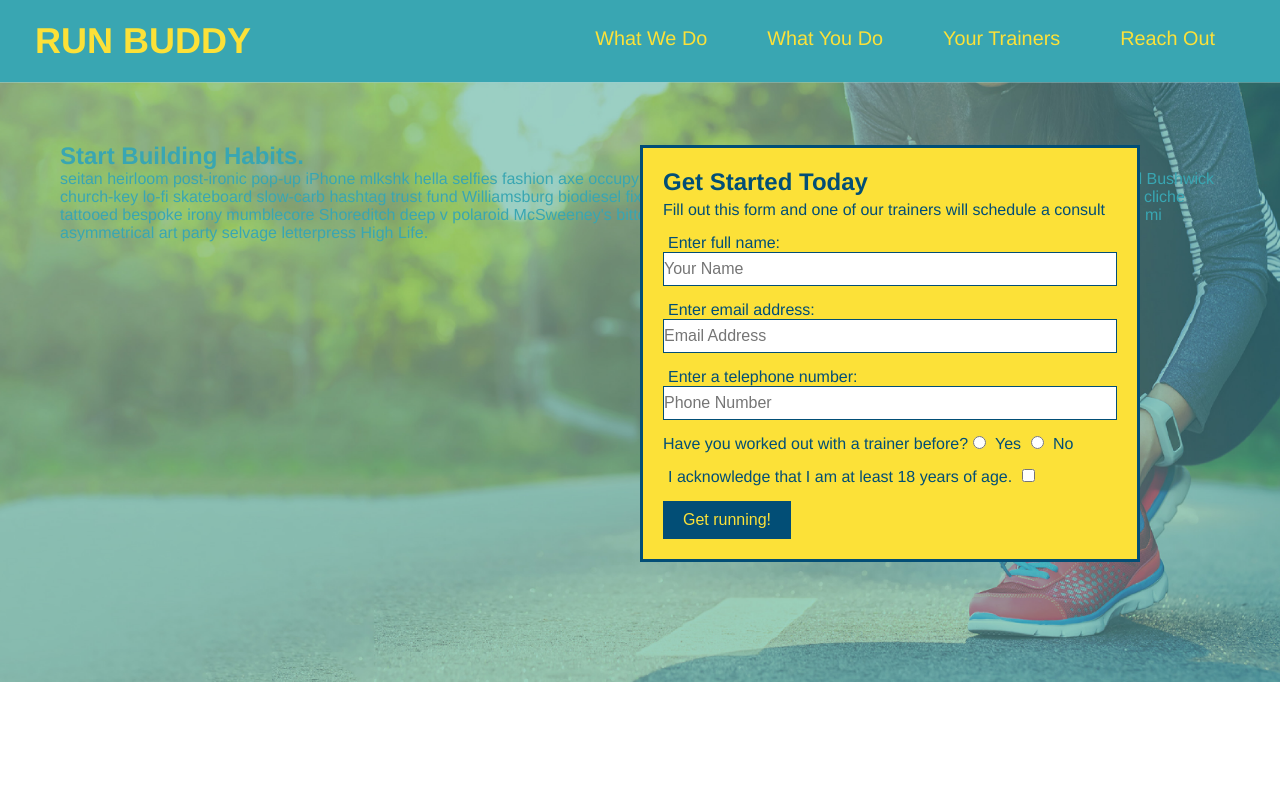
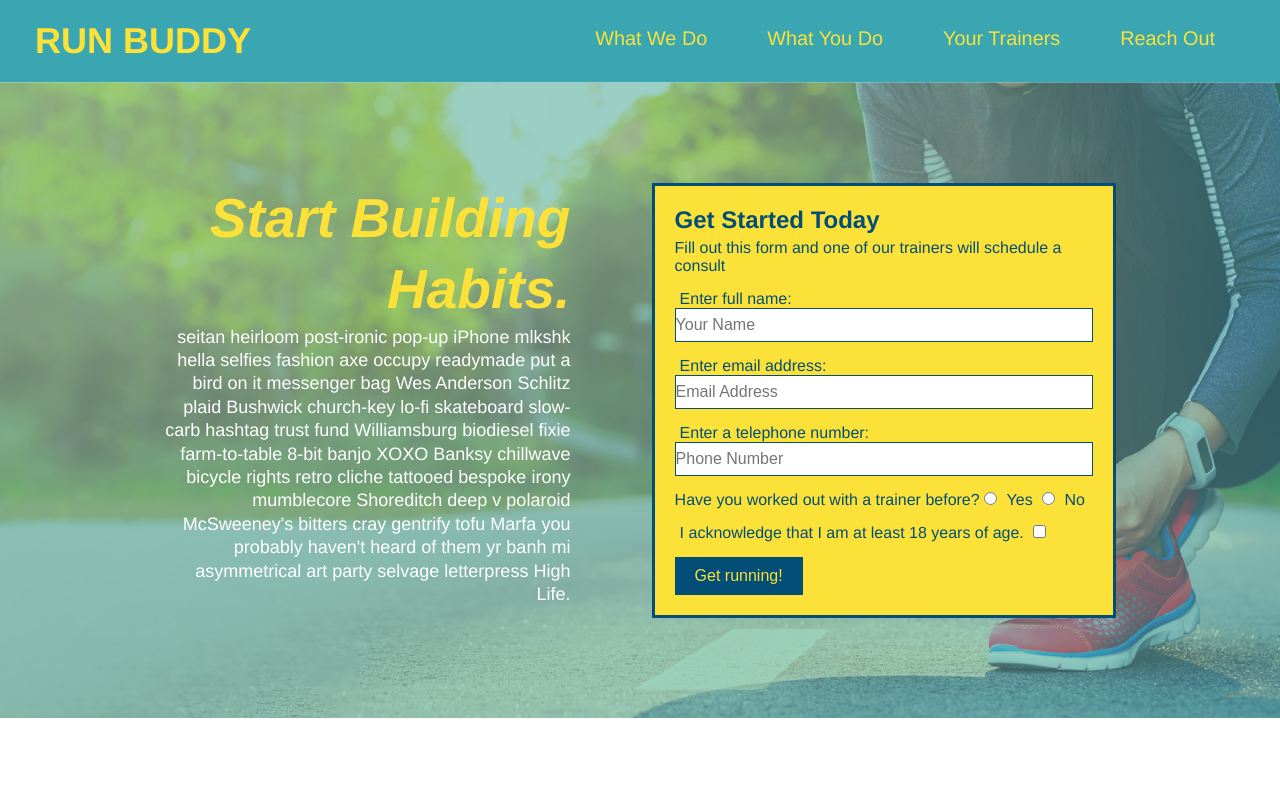
Before and after one commit to deadseal001/run-buddy2, a plain HTML site: page index.html in a window 1280 px wide. Shown: the top 800 px of the page. Drawn offline with Linux system fonts and the light colour scheme.

Commit message:
add flexbox to the hero

```diff
--- a/assets/css/style.css
+++ b/assets/css/style.css
@@ -52,20 +52,20 @@ header {
 
   footer {
     background-color: #fce138;
-    width: 100%;/*why 94%*/
+    width: 100%;
     padding: 40px 35px 40px 35px;
+    display: flex;
+    justify-content: space-between;
+    flex-wrap: wrap;
   }
   footer h2 {
-    display: inline;
     color: #024e76;
     font-size: 30px;
     margin: 0;
   }
 
   footer div {
-    float: right;
     line-height: 1.5;
-    text-align: right;
   }
   footer a {
     color: #024e76;
@@ -78,11 +78,26 @@ header {
   /* HERO STYLES start */
   .hero {
     background-image: url("../images/hero-bg.jpeg");
-    height: 600px;
     background-size: cover;
     background-position: center;
-    position: relative;
+    display: flex;
+    justify-content: center;
+    flex-wrap: wrap;
   }
+  .hero-cta {
+    width: 35%;
+    text-align: right;
+    margin: 3.5%;
+    color: #fff;
+    font-size: 18px;
+    line-height: 1.3;
+  }
+  .hero-cta h2{
+    font-style: italic;
+    font-size: 55px;
+    color: #fce138;
+  }
+
   .hero-secondary {
     margin: 20px;
     background-color: black;
@@ -92,12 +107,10 @@ header {
   .hero-form {
     background-color: #fce138;
     padding: 20px;
-    width: 500px;
     color:#024e76;
     border: solid 3px #024e76;
-    position: absolute;
-    bottom: 120px;
-    right: 140px;
+    width: 40%;
+    margin: 3.5%;
   }
   .hero-form h3 {
     font-size: 24px;
```
